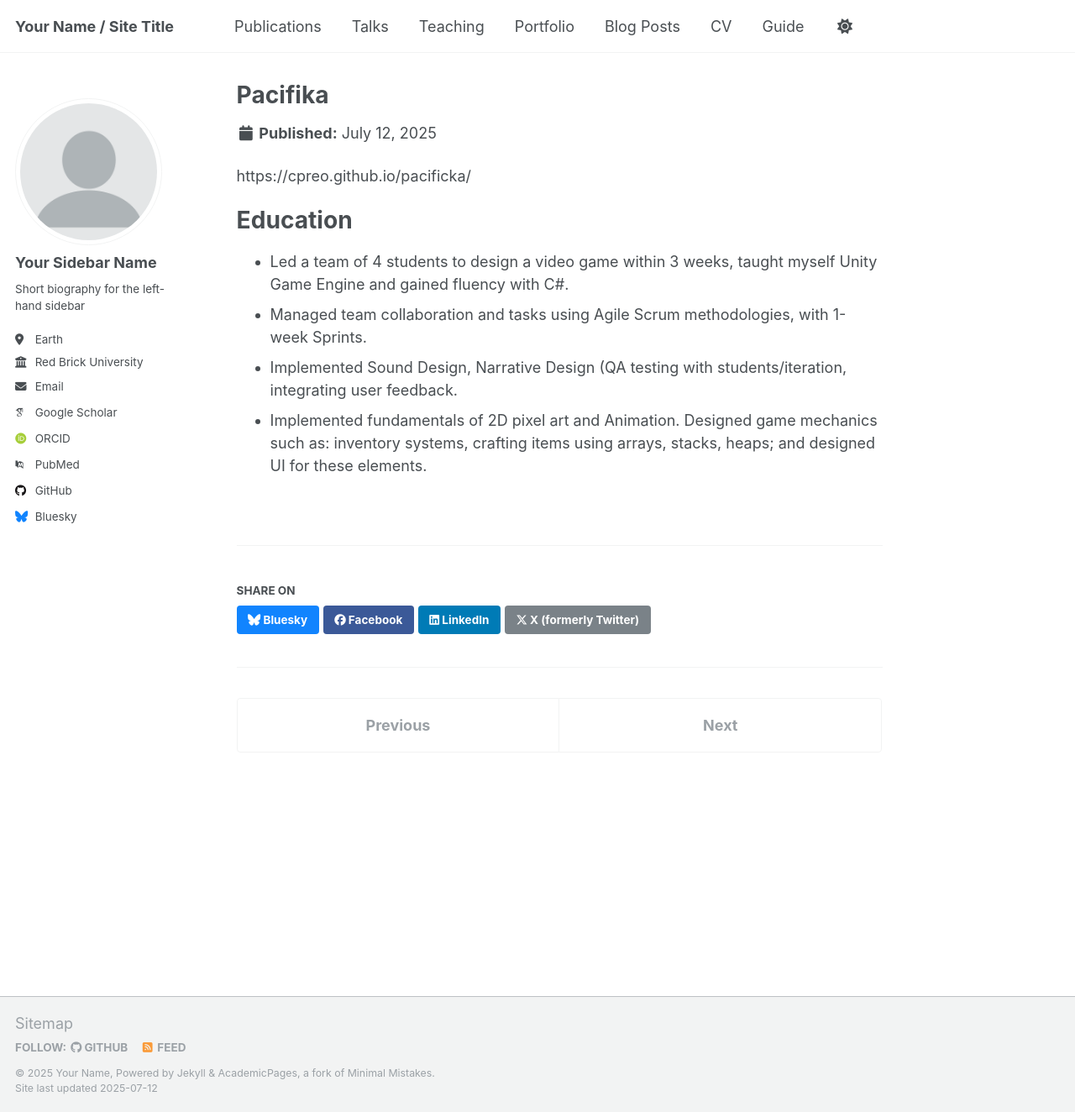
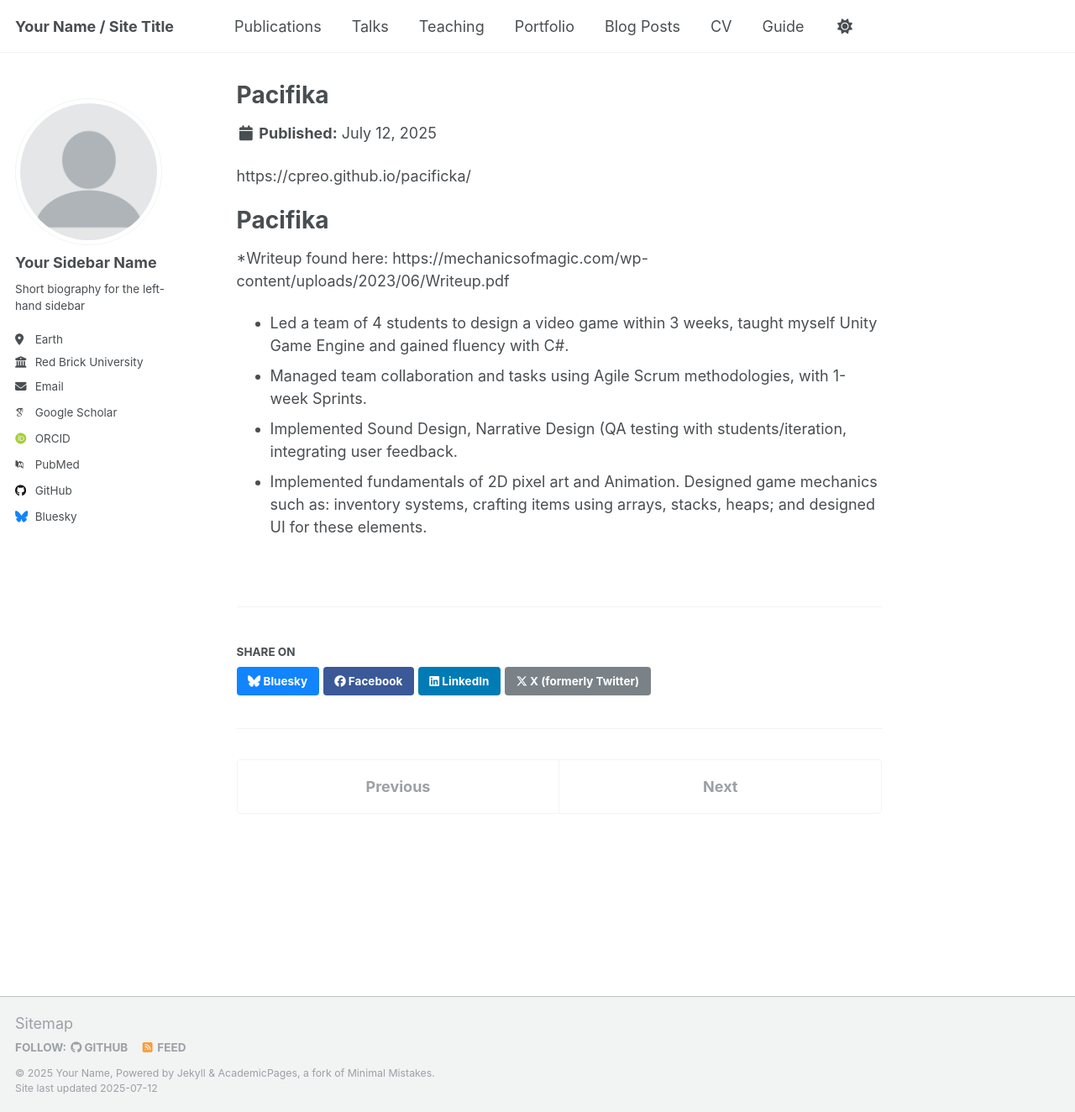
Before and after one commit to OrePopoola/orepopoola.github.io, a Jekyll site: the page built from _portfolio/portfolio-1.md, in a window 1280 px wide and 1324 px high. Shown: the whole window at 84% size. Built offline with Jekyll 4.4.1, drawn with Linux system fonts in a browser that asks for light colours; some web fonts are replaced; a script that is not in the unit is left out.

Commit message:
Update portfolio-1.md

```diff
--- a/_portfolio/portfolio-1.md
+++ b/_portfolio/portfolio-1.md
@@ -6,9 +6,9 @@ collection: portfolio
 ---
 https://cpreo.github.io/pacificka/
 
-Education
+Pacifika
 ======
-
+*Writeup found here: https://mechanicsofmagic.com/wp-content/uploads/2023/06/Writeup.pdf
 * Led a team of 4 students to design a video game within 3 weeks, taught myself Unity Game Engine and gained fluency with C#.
 *	Managed team collaboration and tasks using Agile Scrum methodologies, with 1-week Sprints.
 *	Implemented Sound Design, Narrative Design (QA testing with students/iteration, integrating user feedback.
```
